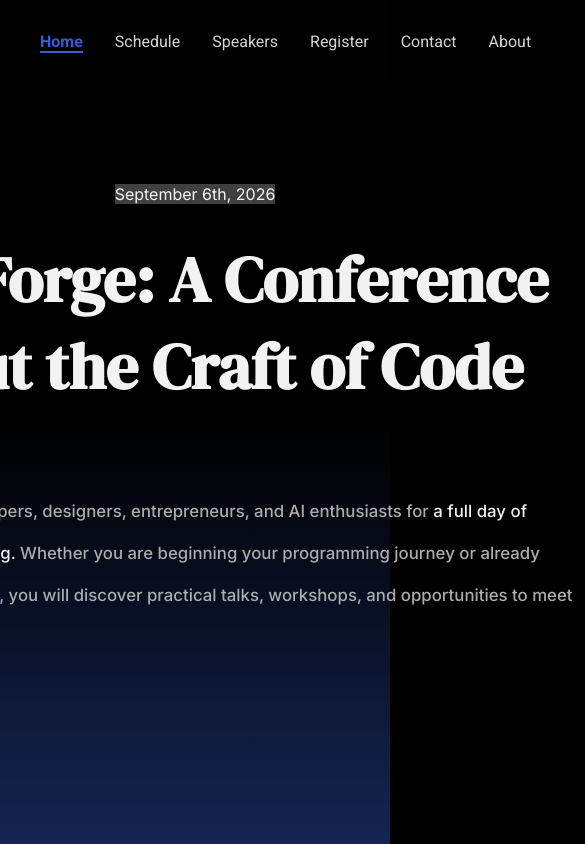
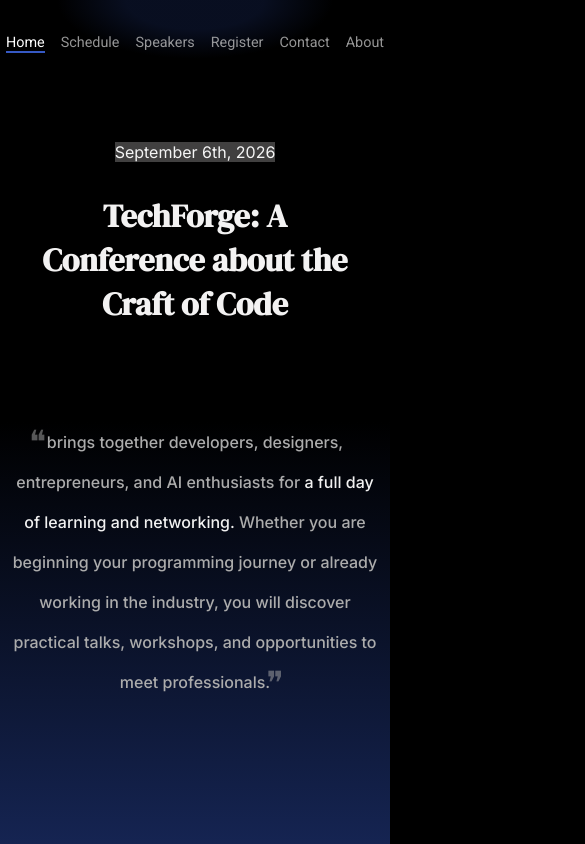
Before and after one commit to AbdeL-DevHub/techforge-2026, a plain HTML site: page index.html in a window 390 px wide. Shown: the whole page, 585 px wide, since content can reach past the window. Drawn offline with Linux system fonts and the light colour scheme; a web font is replaced by a local one.

Commit message:
add media queries for phone layout

```diff
--- a/css/shared.css
+++ b/css/shared.css
@@ -25,9 +25,7 @@ body {
 :lang(ar) {
   font-family: 'Noto Sans Arabic';
 }
-.hero {
-    text-align: center;
-}
+
 
 nav {
     margin:0;
@@ -35,41 +33,59 @@ nav {
 
 .navbar {
     position: fixed;
-    top:0;
+    top: 0;
+    left: 0;
+    right: 0;
+    width: min(100%, 60rem);
     display: flex;
+    justify-content: center;
     list-style: none;
-    gap:2rem;
-    background-color: rgba(2, 2, 2, 0.8);
+    gap:4rem;
+    background: radial-gradient(ellipse at top center, hsla(225, 59%, 20%, 0.4), #000,#000);
     padding-inline:2.5rem;
     padding-block:2rem;
-    margin:0;
+    margin: 0 auto;
     z-index:1111;
-    width:100%;
      backdrop-filter: blur(12px);
     -webkit-backdrop-filter: blur(12px);
 }
 
 
-.navbar li:nth-of-type(5){
-    margin-inline-start: auto;
-}
-
-
 
 a{
-    font-family:"Roboto";
+    font-family:Roboto, serif;
     color: rgb(212, 212, 212);
     text-decoration: none;
     border-bottom: 2px solid transparent;
+    transition: opacity 0.2s, border-color 0.2s;
 }
 
 .navbar a:hover {
     border-bottom: 2px solid whitesmoke;
+}
 
+.navbar:has(a[aria-current="page"]) a:not([aria-current="page"]) {
+  opacity: 0.7;
 }
 
 a[aria-current="page"] {
-  font-weight: bold;
-  color: hsl(225, 64%, 52%);
-  border-bottom: 2px solid hsl(225, 64%, 52%);
+  border-bottom-color:hsl(225, 57%, 49%);
+  color:#FFF;
 }
+
+
+@media (max-width:600px){
+    .navbar {
+        display:flex;
+        justify-content: center;
+        gap:1rem;
+        width:100%;
+        padding-inline:1rem;
+        background: radial-gradient(ellipse at top center, hsla(225, 59%, 20%, 0.4),hsla(225, 59%, 20%, 0.4), #000,#000,#000);
+    }
+
+    a {
+        font-size:0.9rem;
+    }
+
+}
--- a/css/style.css
+++ b/css/style.css
@@ -1,6 +1,6 @@
 html {
     box-sizing:border-box;
-    overflow:hidden;
+
 }
 
 *,
@@ -71,3 +71,28 @@ html {
 .contrast {
     color: rgb(241, 241, 241);
 }
+
+@media (max-width:600px){
+
+    .brand {
+        font-size:2rem;
+        width:20ch;
+    }
+
+    .brand ~ p{
+        font-size:1rem;
+        width:36ch;
+        text-align: center;
+        margin-block-start:4rem;
+
+    }
+
+    .brand ~ p::before {
+        left:20px;
+        top:-20px;
+    }
+
+    .brand ~ p::after {
+        right:0;
+    }
+}
```
Also changed, not shown: css/about.css (+11 -0 lines), css/contact.css (+21 -0 lines), css/schedule.css (+12 -0 lines), css/speakers.css (+13 -0 lines).
